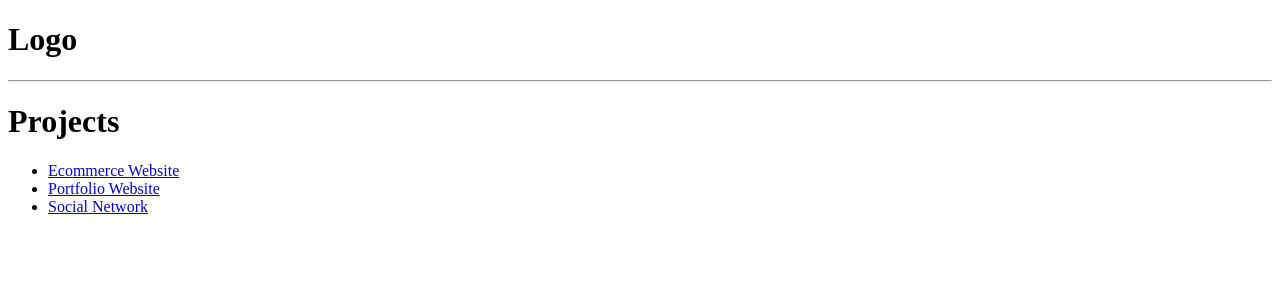
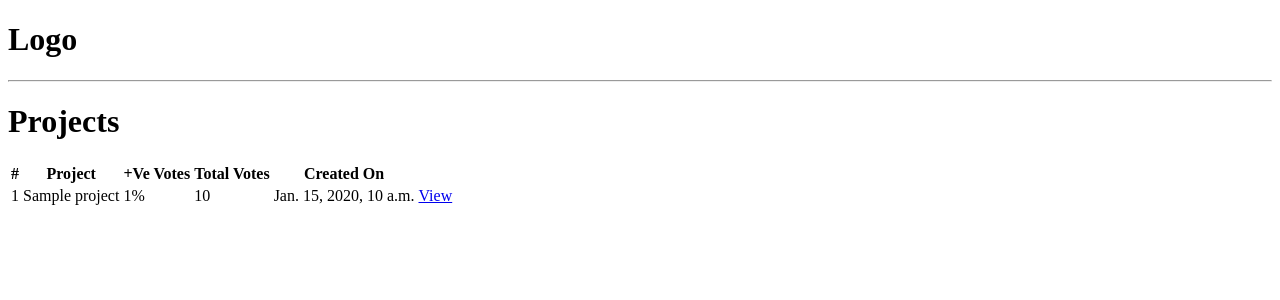
Before and after one commit to az1z1ally/Django-101, a Django app: page / in a window 1280 px wide. Shown: the top 300 px of the page. Run offline with Django 5.2, Linux system fonts and the light colour scheme; tables that the repository leaves empty hold one stand-in row (values such as "Sample post").

Commit message:
Covered querying data and added actual data in the template

```diff
--- a/projects/models.py
+++ b/projects/models.py
@@ -1,4 +1,5 @@
 from django.db import models
+from django.forms import ValidationError
 from shared.models import BaseModel
 
 # Create your models here.
@@ -31,11 +32,14 @@ class Review(BaseModel):
 
 
 class Tag(BaseModel):
-  name = models.CharField(max_length=40, unique=True)
+  name = models.CharField(max_length=32, unique=True)
 
+  # Enforce case-insensitive uniqueness
   def save(self, *args, **kwargs):
-    self.name = self.name.capitalize()
-    return super().save(*args, **kwargs)
+    # self.name = self.name.lower()
+    if Tag.objects.filter(name__iexact=self.name).exists():
+      raise ValidationError(f'Tag "{self.name}" already exists.')
+    super(Tag, self).save(*args, **kwargs)
 
   def __str__(self):
     return self.name
--- a/projects/templates/projects/projects.html
+++ b/projects/templates/projects/projects.html
@@ -3,10 +3,29 @@
 {% block content %}
 
 <h1>Projects</h1>
-<ul>
-  {% for project in projects %}
-    <li><a href="{% url 'project' project.id %}">{{ project.title }}</a></li>
-  {% endfor %}
-</ul>
+  <table>
+    <thead>
+      <tr>
+        <th>#</th>
+        <th>Project</th>
+        <th>+Ve Votes</th>
+        <th>Total Votes</th>
+        <th>Created On</th>
+      </tr>
+    </thead>
 
+    <tbody>
+      {% for project in projects %}
+        <tr>
+          <td>{{ forloop.counter }}</td> <!-- Using forloop.counter for 1-based index -->
+          <!-- <td>{{ forloop.counter0 }}</td> --> <!-- Uncomment this line for 0-based index -->
+          <td>{{ project.title }}</td>
+          <td>{{ project.votes_ratio }}%</td>
+          <td>{{ project.votes_total }}</td>
+          <td>{{ project.created_on }}</td>
+          <td><a href="{% url 'project' project.id %}">View</a></td>
+        </tr>
+      {% endfor %}
+    </tbody>
+  </table>
 {% endblock %}
--- a/projects/templates/projects/single-project.html
+++ b/projects/templates/projects/single-project.html
@@ -3,6 +3,11 @@
 {% block content %}
 
 <h1>{{ project.title }}</h1>
+
+{% for tag in project.tags.all%}
+  <span style="border: solid 1px gray; border-radius: 8px; padding: 4px;">{{ tag }}</span>
+{% endfor %}
+
 <p>{{ project.description}}</p>
 
 {% endblock %}
--- a/projects/views.py
+++ b/projects/views.py
@@ -1,32 +1,13 @@
 from django.shortcuts import render
-
-projectsList = [
-    {
-        'id': '1',
-        'title': 'Ecommerce Website',
-        'description': 'Fully functional ecommerce website'
-    },
-    {
-        'id': '2',
-        'title': 'Portfolio Website',
-        'description': 'A personal website to write articles and display work'
-    },
-    {
-        'id': '3',
-        'title': 'Social Network',
-        'description': 'An open source project built by the community'
-    }
-]
+from .models import Project
 
 # Create your views here.
 def projects(request):
-  context = {'projects': projectsList}
+  projectList = Project.objects.all()
+  context = {'projects': projectList}
   return render(request, 'projects/projects.html', context)
 
 def project(request, pk):
-  projectObj = None
-  for project in projectsList:
-    if project['id'] == pk:
-      projectObj = project
-
-  return render(request, 'projects/single-project.html', {'project': projectObj})
+  projectObj = Project.objects.get(id=pk)
+  context = {'project': projectObj}
+  return render(request, 'projects/single-project.html', context)
```
